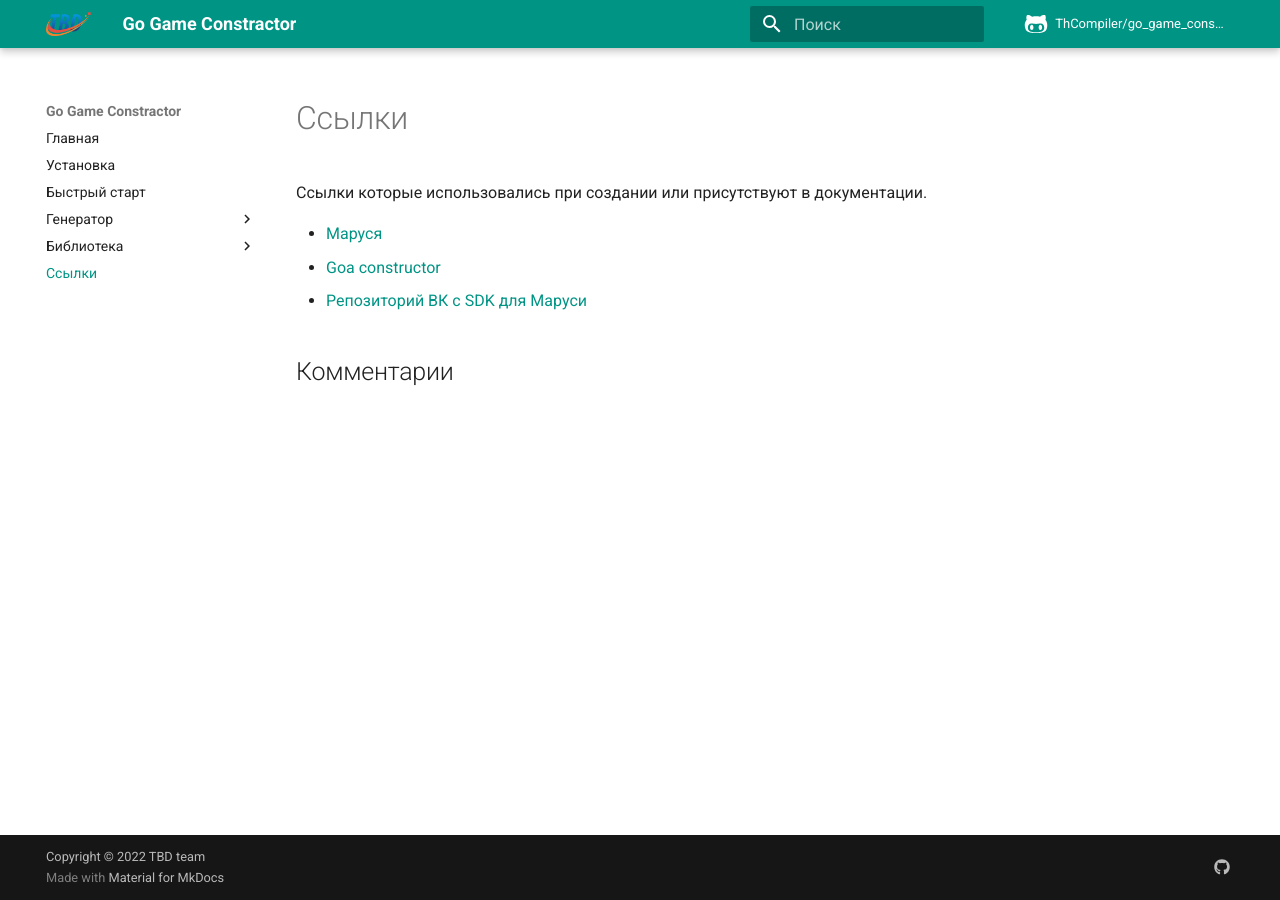
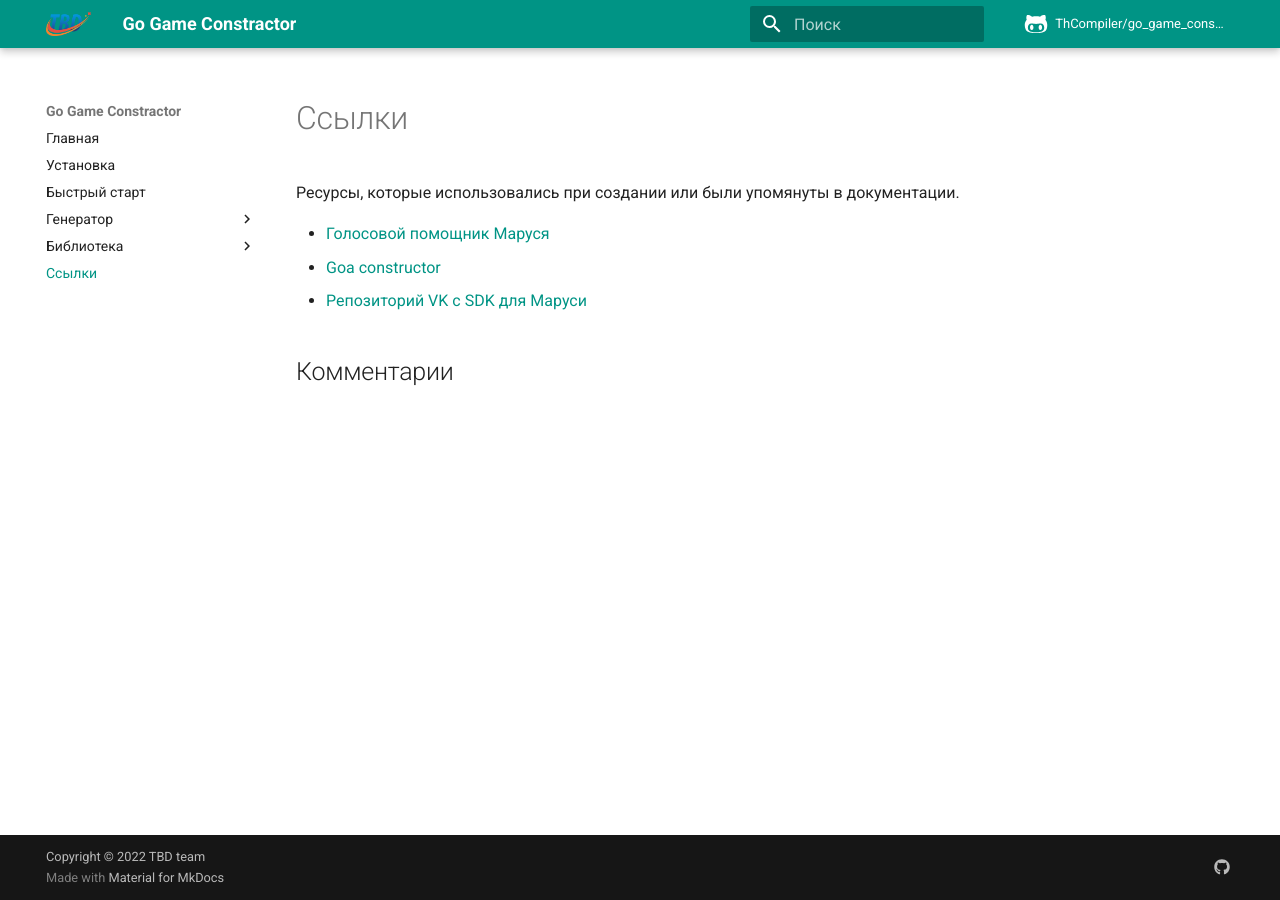
Before and after one commit to ThCompiler/go_game_constractor, an MkDocs documentation site: the page built from docs/links.md, in a window 1280 px wide. Built offline with MkDocs 1.6.1 and Material for MkDocs 9.7.7, drawn with Linux system fonts in a browser that asks for light colours; comment, search, counter and statistics services are not loaded; the version menu is left out.

Commit message:
Update links.md

```diff
--- a/docs/links.md
+++ b/docs/links.md
@@ -3,8 +3,8 @@ comments: true
 title: "Ссылки"
 ---
 
-Ссылки которые использовались при создании или присутствуют в документации.
+Ресурсы, которые использовались при создании или были упомянуты в документации.
 
-- [Маруся](https://marusia.vk.com/)
+- [Голосовой помощник Маруся](https://marusia.vk.com/)
 - [Goa constructor](https://github.com/goadesign/goa)
-- [Репозиторий ВК с SDK для Маруси](https://github.com/SevereCloud/vksdk)
+- [Репозиторий VK с SDK для Маруси](https://github.com/SevereCloud/vksdk)
```
